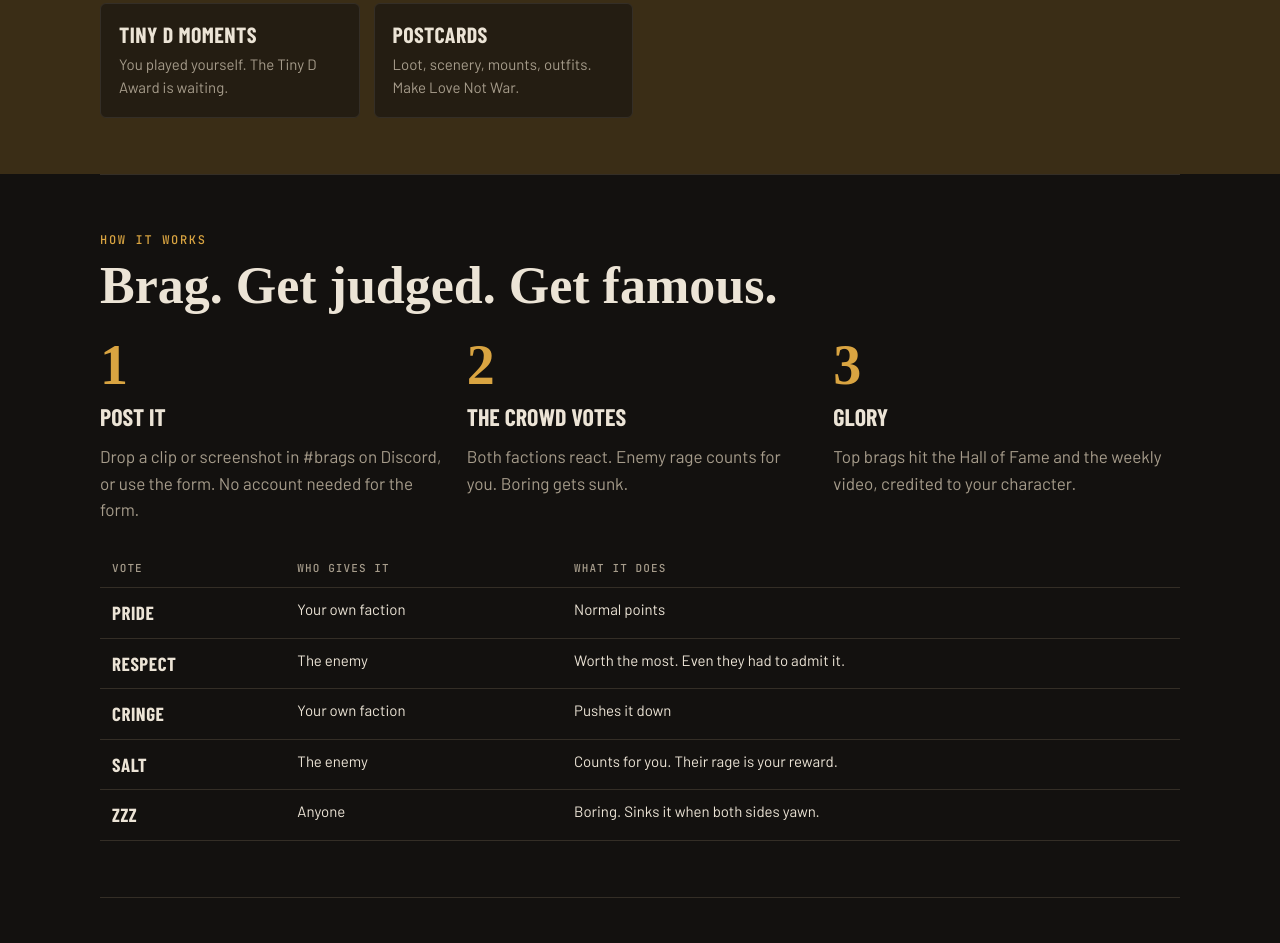
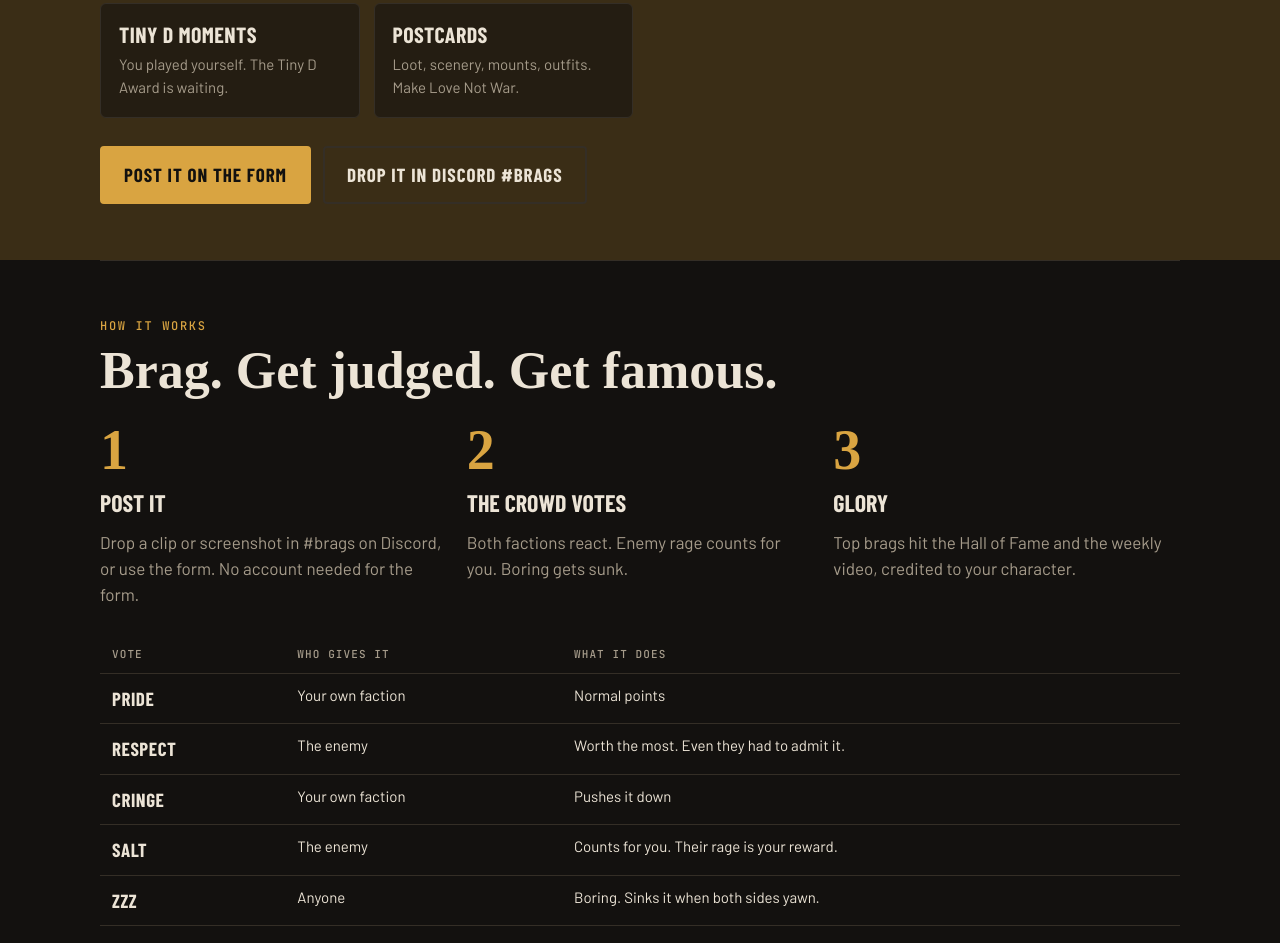
Before and after one commit to BigDForever/bigdforever-site, a plain HTML site: page index.html in a window 1280 px wide. Shown: the part 1566-2509 px from the top of the page. Drawn offline with nearby package versions, Linux system fonts and the light colour scheme; a web font is replaced by a local one.

Commit message:
Add post buttons under Launch Week Chaos
Co-Authored-By: Claude Opus 5.5 <noreply@anthropic.com>
Claude-Session: https://claude.ai/code/session_01TZvTBwFbqrq4ReP3Yw1Ep6

```diff
--- a/index.html
+++ b/index.html
@@ -237,6 +237,10 @@ footer .wrap{padding-block:28px;color:var(--muted);font-size:13px;display:flex;f
         <div class="tile"><h3>Tiny D moments</h3><p>You played yourself. The Tiny D Award is waiting.</p></div>
         <div class="tile"><h3>Postcards</h3><p>Loot, scenery, mounts, outfits. Make Love Not War.</p></div>
       </div>
+      <div class="cta">
+        <a class="btn" id="chaos-submit" href="#" target="_blank" rel="noopener">Post it on the form</a>
+        <a class="btn ghost" id="chaos-discord" href="#" target="_blank" rel="noopener">Drop it in Discord #brags</a>
+      </div>
     </div>
   </section>
 
@@ -347,6 +351,7 @@ const BIGD = {
 const $ = id => document.getElementById(id);
 ["nav-discord","cta-discord"].forEach(id => $(id).href = BIGD.discord);
 $("cta-submit").href = BIGD.form;
+$("chaos-submit").href = BIGD.form; $("chaos-discord").href = BIGD.discord;
 
 // links
 const L = [["Join the Discord", BIGD.discord, true], ["Submit a brag", BIGD.form], ["TikTok", BIGD.tiktok], ["YouTube", BIGD.youtube]];
```
